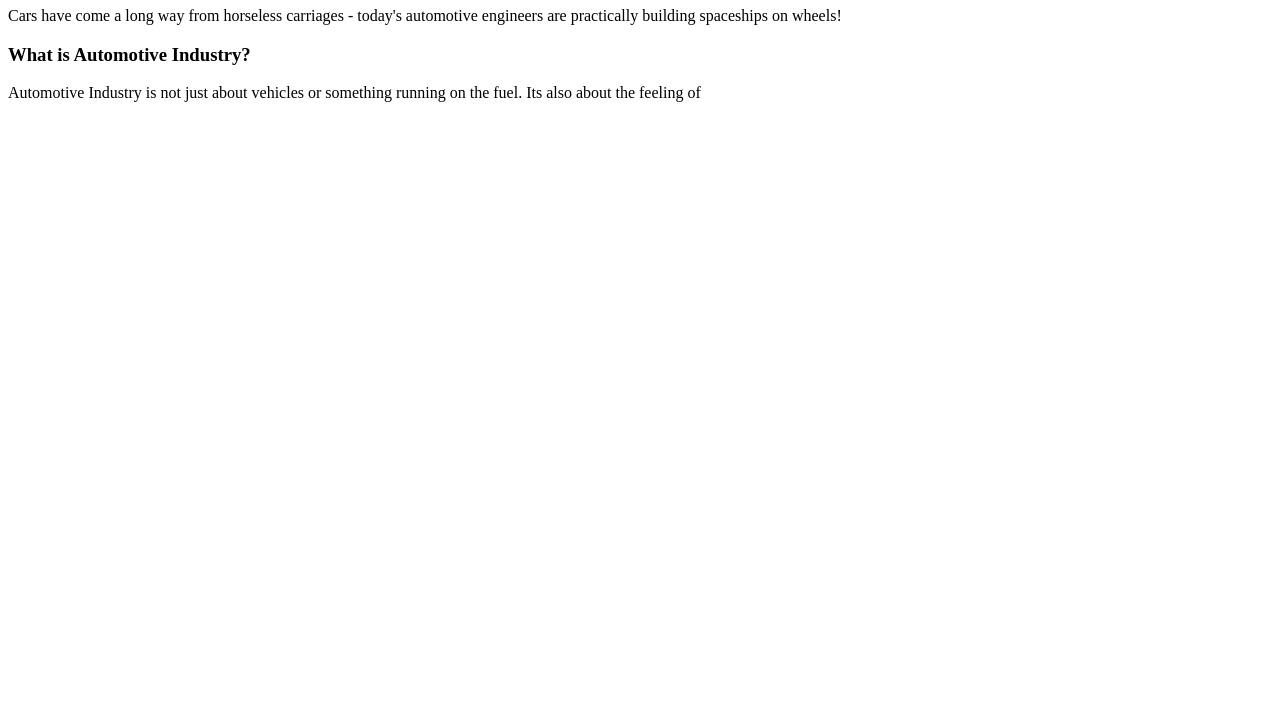
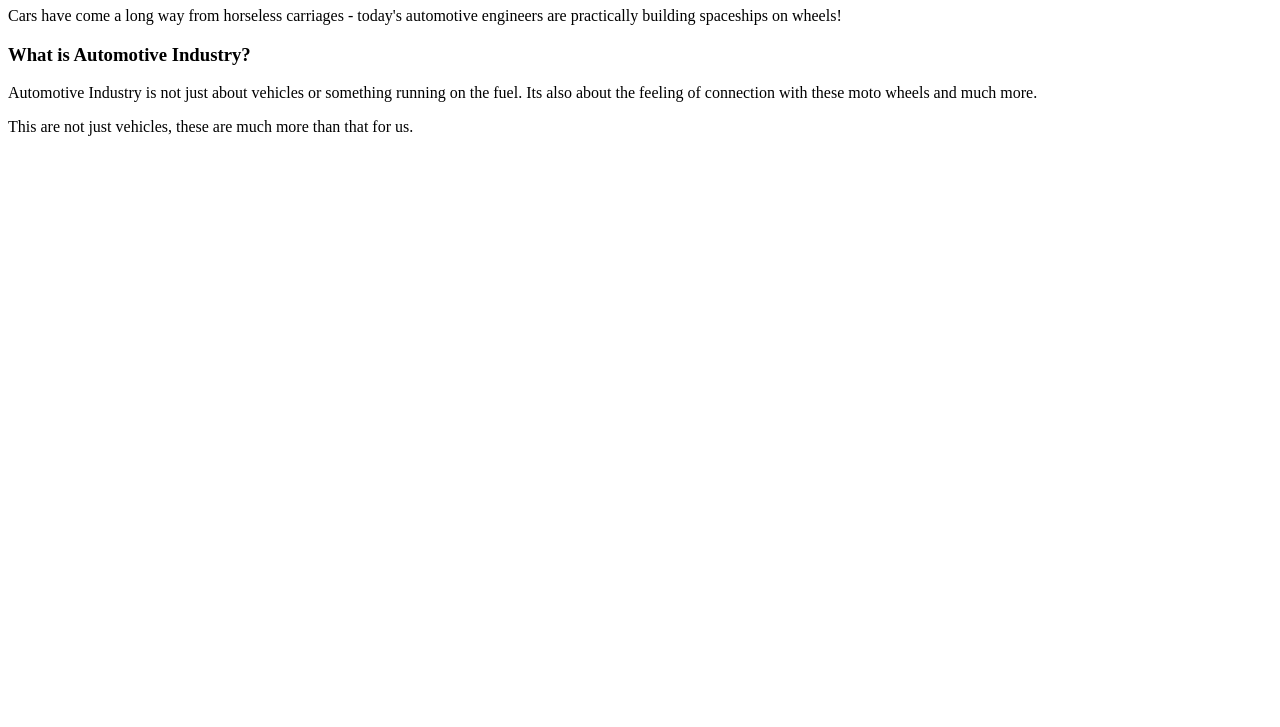
Before and after one commit to RagBooms/Blogging, a plain HTML site: page Automotive Engineering/index.html in a window 1280 px wide. Shown: the part 73-800 px from the top of the page. Drawn offline with Linux system fonts and the light colour scheme.

Commit message:
Update index.html

```diff
--- a/Automotive Engineering/index.html
+++ b/Automotive Engineering/index.html
@@ -10,6 +10,7 @@
     <h1 id="headline">Deep Dive: Revving the Automotive Industry</h1>
     <p id="fact"> Cars have come a long way from horseless carriages -  today's automotive engineers are practically building spaceships on wheels!</p>
     <h3>What is Automotive Industry?</h3>
-    <p>Automotive Industry is not just about vehicles or something running on the fuel. Its also about the feeling of</p>
+    <p>Automotive Industry is not just about vehicles or something running on the fuel. Its also about the feeling of connection with these moto wheels and much more. </p>
+    <p>This are not just vehicles, these are much more than that for us.</p>
 </body>
 </html>
```
